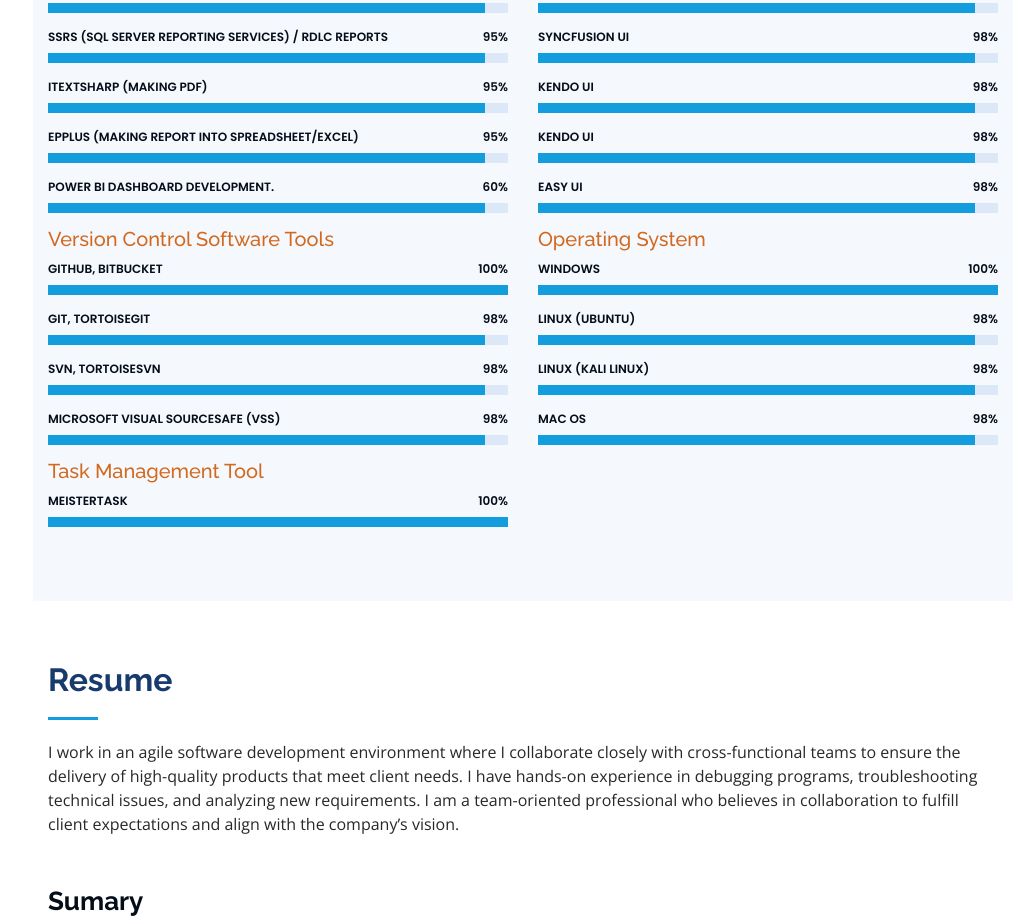
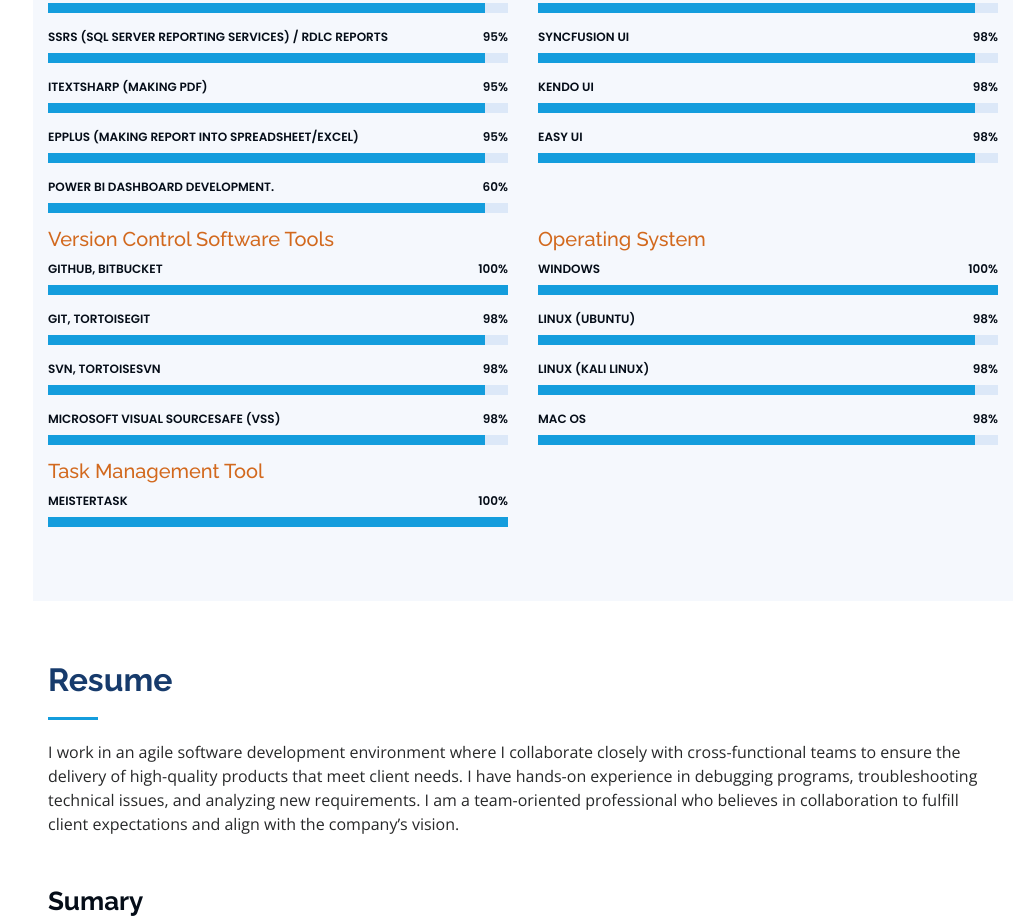
Before and after one commit to mdalaminmiah/alamin, a plain HTML site: page index.html in a window 1280 px wide. Shown: the part 1945-2869 px from the top of the page, without its empty margins (267-1280 px from the left). Drawn offline with nearby package versions, Linux system fonts and the light colour scheme.

Commit message:
by alamin remove duplicate skill point

```diff
--- a/index.html
+++ b/index.html
@@ -246,12 +246,6 @@
               </div>
             </div>
 
-            <div class="progress">
-              <span class="skill">Kendo UI <i class="val">98%</i></span>
-              <div class="progress-bar-wrap">
-                <div class="progress-bar" role="progressbar" aria-valuenow="95" aria-valuemin="0" aria-valuemax="100"></div>
-              </div>
-            </div>
 
             <div class="progress">
               <span class="skill">Easy UI <i class="val">98%</i></span>
```
